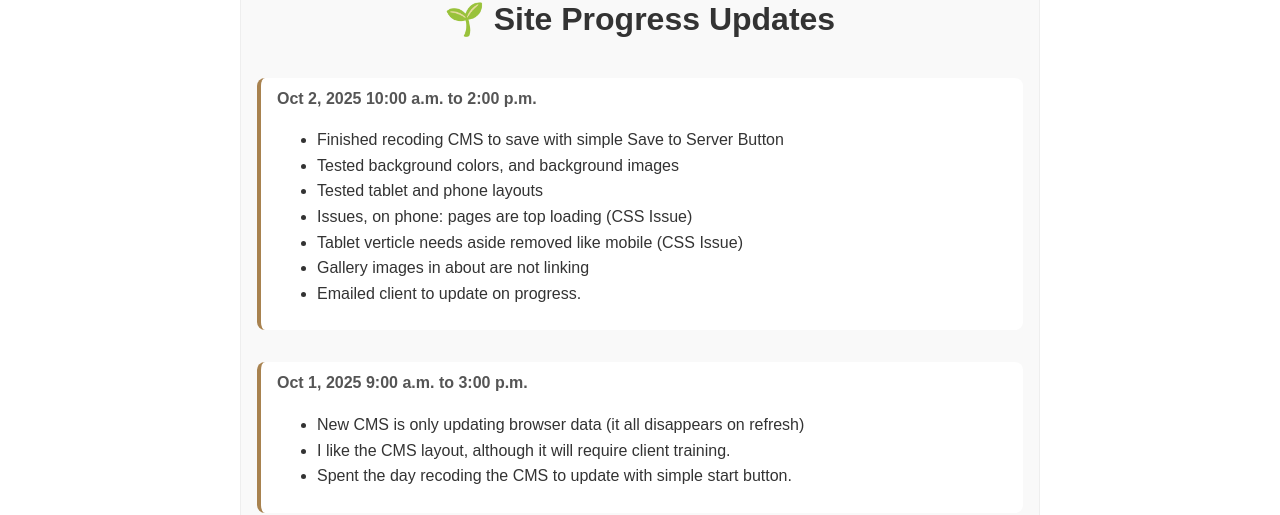
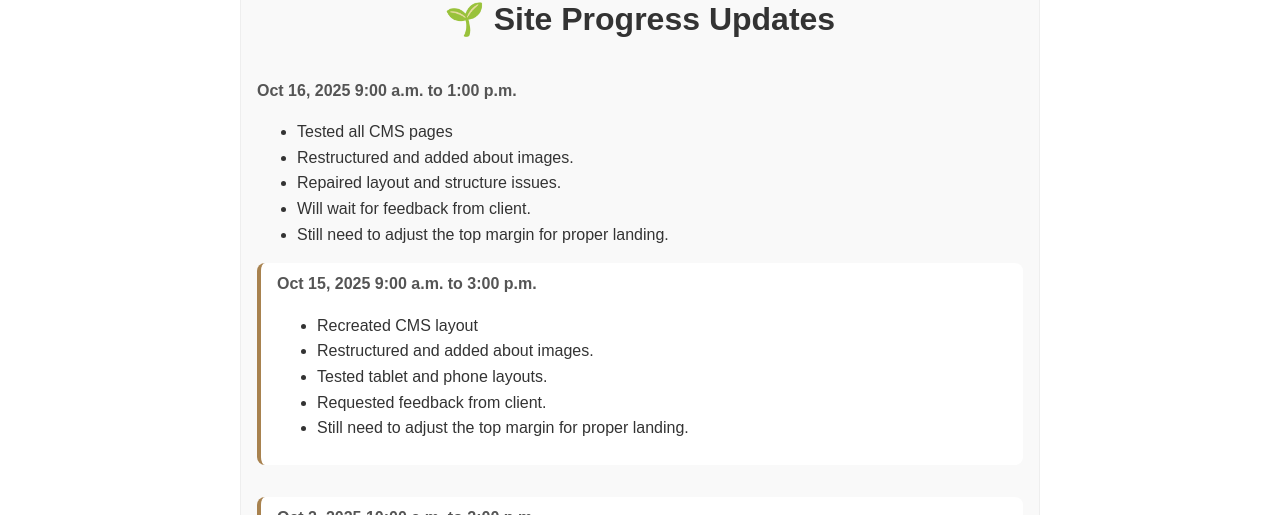
Before and after one commit to Spedoh2160/happy-paws, a React (Vite) app: page /progress in a window 1280 px wide. Shown: the part 143-658 px from the top of the page. Built offline with nearby package versions, Linux system fonts and the light colour scheme; no server answers.

Commit message:
Update site

```diff
--- a/src/pages/progress.jsx
+++ b/src/pages/progress.jsx
@@ -6,6 +6,29 @@ export default function Progress(){
     <div className="progress-page">
       <h1>🌱 Site Progress Updates</h1>
 
+      <div classname="update">
+        <div className="date">Oct 16, 2025 9:00 a.m. to 1:00 p.m.</div>
+        <ul>
+          <li>Tested all CMS pages</li>
+          <li>Restructured and added about images.</li>
+          <li>Repaired layout and structure issues.</li>
+          <li>Will wait for feedback from client.</li>
+          <li>Still need to adjust the top margin for proper landing.</li>
+
+        </ul>
+      </div>
+
+      <div className="update">
+        <div className="date">Oct 15, 2025 9:00 a.m. to 3:00 p.m.</div>
+        <ul>
+          <li>Recreated CMS layout</li>
+          <li>Restructured and added about images.</li>
+          <li>Tested tablet and phone layouts. </li>
+          <li>Requested feedback from client.</li>
+          <li>Still need to adjust the top margin for proper landing.</li>
+
+        </ul>
+      </div>
       <div className="update">
         <div className="date">Oct 2, 2025 10:00 a.m. to 2:00 p.m.</div>
         <ul>
```
